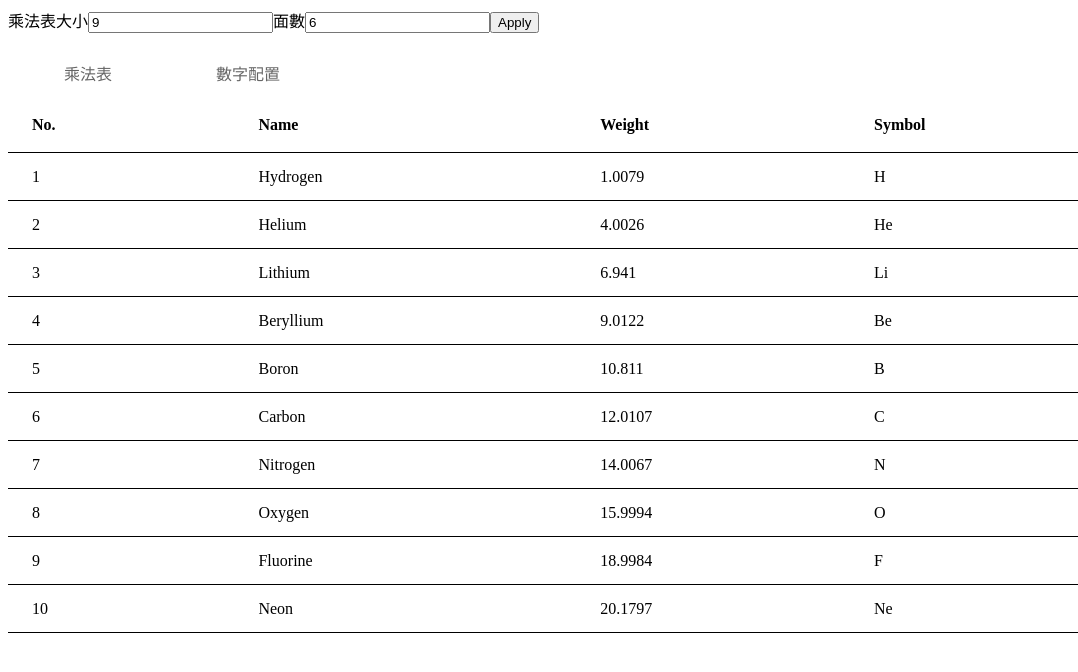
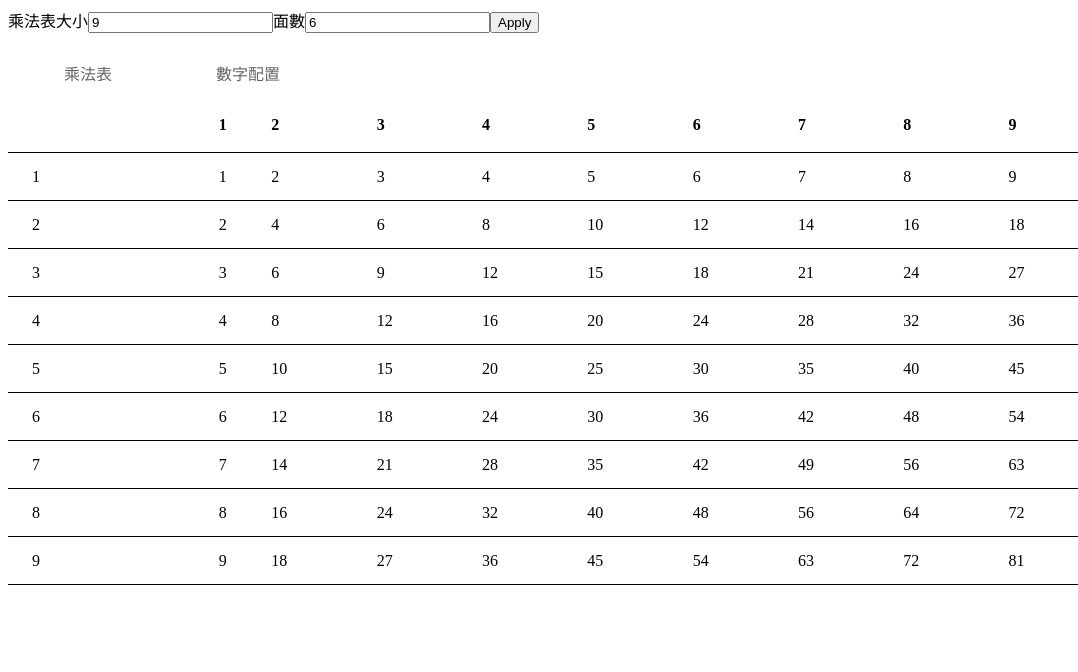
Before and after one commit to anrylu/multiply-cube, an Angular app: page / in a window 1280 px wide. Shown: the top 672 px of the page, without its empty margins (0-1078 px from the left). Built offline with nearby package versions, Linux system fonts and the light colour scheme.

Commit message:
update multiplication table

```diff
--- a/src/app/app.component.html
+++ b/src/app/app.component.html
@@ -10,10 +10,10 @@
 
 <mat-tab-group>
   <mat-tab label="乘法表">
-    <app-multiplication-table></app-multiplication-table>
+    <app-multiplication-table multiplication_count="{{multiplication_count}}"></app-multiplication-table>
   </mat-tab>
   <mat-tab label="數字配置">
-    <hello name="{{ name }}"></hello>
+    <hello name="{{names}}"></hello>
     <p>
       Start editing to see some magic happen :)
     </p>
--- a/src/app/app.component.ts
+++ b/src/app/app.component.ts
@@ -8,14 +8,16 @@ import { FormBuilder } from '@angular/forms';
 })
 export class AppComponent  {
   name = 'Angular';
+  multiplication_count = 9;
+  face_count = 6;
   configForm;
 
   constructor(
     private formBuilder: FormBuilder,
   ) {
     this.configForm = this.formBuilder.group({
-      multiplication_count: 9,
-      face_count: 6
+      multiplication_count: this.multiplication_count,
+      face_count: this.face_count
     });
   }
 
--- a/src/app/multiplication-table/multiplication-table.component.html
+++ b/src/app/multiplication-table/multiplication-table.component.html
@@ -1,30 +1,7 @@
-<table mat-table [dataSource]="dataSource" class="mat-elevation-z8">
-
-  <!--- Note that these columns can be defined in any order.
-        The actual rendered columns are set as a property on the row definition" -->
-
-  <!-- Position Column -->
-  <ng-container matColumnDef="position">
-    <th mat-header-cell *matHeaderCellDef> No. </th>
-    <td mat-cell *matCellDef="let element"> {{element.position}} </td>
-  </ng-container>
-
-  <!-- Name Column -->
-  <ng-container matColumnDef="name">
-    <th mat-header-cell *matHeaderCellDef> Name </th>
-    <td mat-cell *matCellDef="let element"> {{element.name}} </td>
-  </ng-container>
-
-  <!-- Weight Column -->
-  <ng-container matColumnDef="weight">
-    <th mat-header-cell *matHeaderCellDef> Weight </th>
-    <td mat-cell *matCellDef="let element"> {{element.weight}} </td>
-  </ng-container>
-
-  <!-- Symbol Column -->
-  <ng-container matColumnDef="symbol">
-    <th mat-header-cell *matHeaderCellDef> Symbol </th>
-    <td mat-cell *matCellDef="let element"> {{element.symbol}} </td>
+<table mat-table [dataSource]="data" class="mat-elevation-z8">
+  <ng-container [matColumnDef]="column" *ngFor="let column of displayedColumns">
+    <th mat-header-cell *matHeaderCellDef> {{column == "0"? "": column}} </th>
+    <td mat-cell *matCellDef="let element"> {{element.result[column]}} </td>
   </ng-container>
 
   <tr mat-header-row *matHeaderRowDef="displayedColumns"></tr>
--- a/src/app/multiplication-table/multiplication-table.component.ts
+++ b/src/app/multiplication-table/multiplication-table.component.ts
@@ -1,24 +1,10 @@
-import { Component, OnInit } from '@angular/core';
+import { Component, Input, OnInit } from '@angular/core';
 
-export interface PeriodicElement {
-  name: string;
-  position: number;
-  weight: number;
-  symbol: string;
+export interface MultiplyElement {
+  multiplier: number;
+  result: number[];
+  is_unique: boolean[];
 }
-
-const ELEMENT_DATA: PeriodicElement[] = [
-  {position: 1, name: 'Hydrogen', weight: 1.0079, symbol: 'H'},
-  {position: 2, name: 'Helium', weight: 4.0026, symbol: 'He'},
-  {position: 3, name: 'Lithium', weight: 6.941, symbol: 'Li'},
-  {position: 4, name: 'Beryllium', weight: 9.0122, symbol: 'Be'},
-  {position: 5, name: 'Boron', weight: 10.811, symbol: 'B'},
-  {position: 6, name: 'Carbon', weight: 12.0107, symbol: 'C'},
-  {position: 7, name: 'Nitrogen', weight: 14.0067, symbol: 'N'},
-  {position: 8, name: 'Oxygen', weight: 15.9994, symbol: 'O'},
-  {position: 9, name: 'Fluorine', weight: 18.9984, symbol: 'F'},
-  {position: 10, name: 'Neon', weight: 20.1797, symbol: 'Ne'},
-];
 
 @Component({
   selector: 'app-multiplication-table',
@@ -26,12 +12,28 @@ const ELEMENT_DATA: PeriodicElement[] = [
   styleUrls: ['./multiplication-table.component.css']
 })
 export class MultiplicationTableComponent implements OnInit {
-  displayedColumns: string[] = ['position', 'name', 'weight', 'symbol'];
-  dataSource = ELEMENT_DATA;
+  @Input() multiplication_count: number;
+  displayedColumns: string[] = ["0"];
+  data: MultiplyElement[]  = [];
 
-  constructor() { }
+  constructor() {
+  }
 
   ngOnInit() {
+    var element: MultiplyElement;
+    for( var i=1; i<=this.multiplication_count; i++ ) {
+      this.displayedColumns.push(i.toString());
+      element = {multiplier: i, result: [], is_unique: []};
+      element.result.push(i);
+      for( var j=1; j<=this.multiplication_count; j++ ) {
+        element.result.push(i*j);
+      }
+      this.data.push(element);
+    }
+
+
+    console.log(this.multiplication_count);
+    console.log(this.displayedColumns);
   }
 
 }
```
